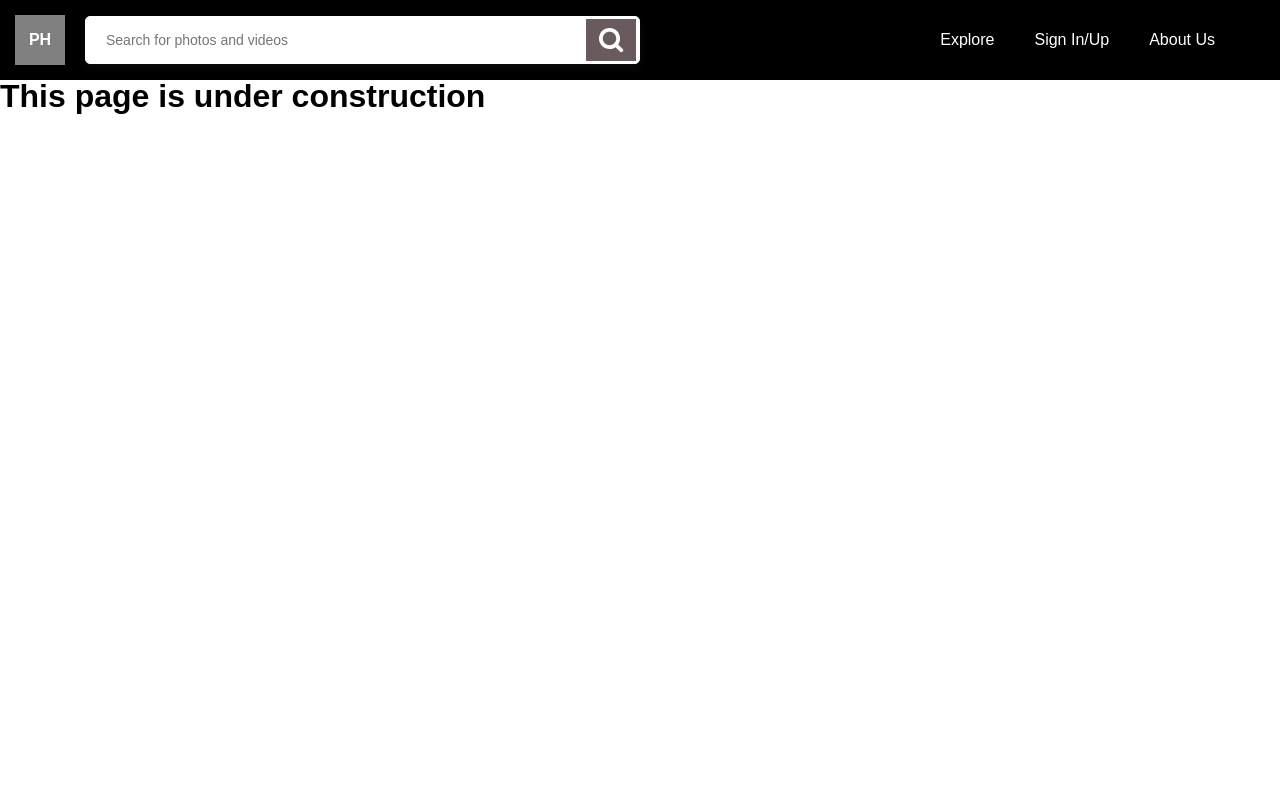
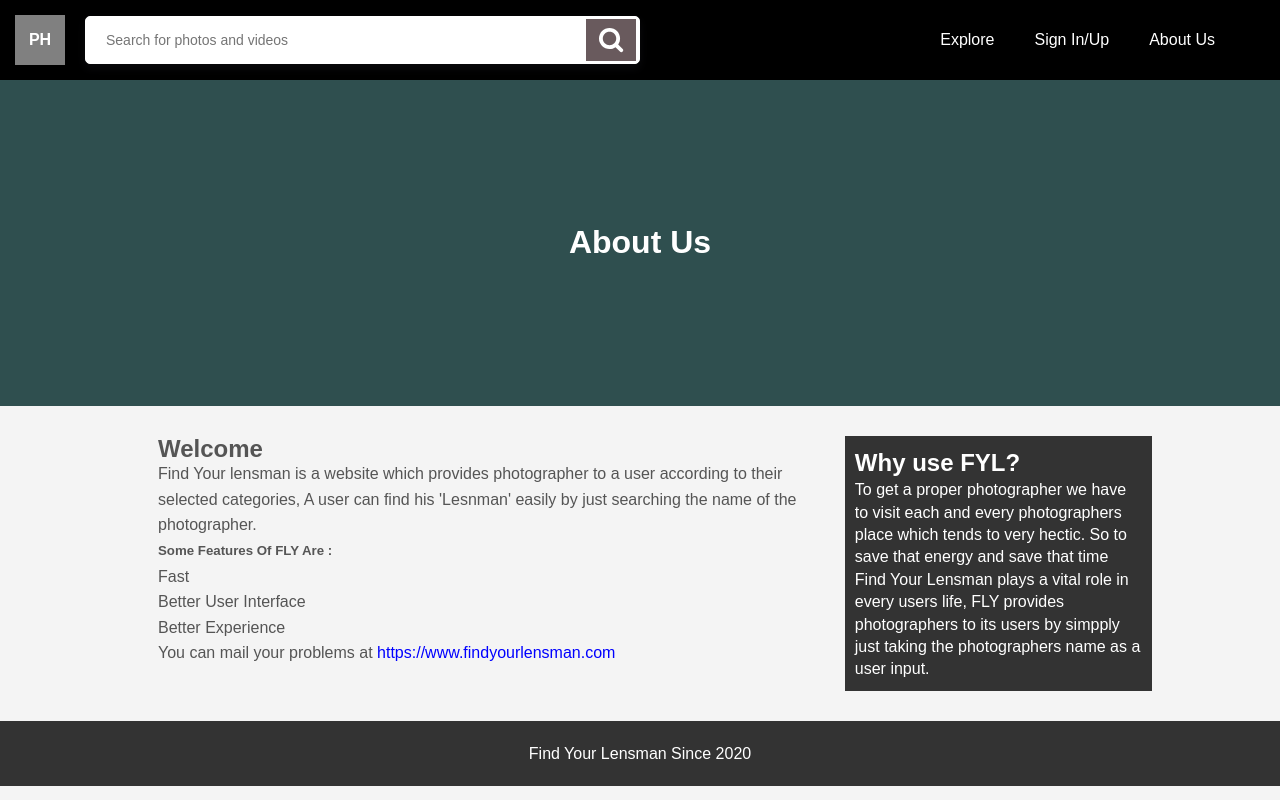
Before and after one commit to amit-k-yadav/photohire-django, a Django app: page /about/ in a window 1280 px wide. Run offline with Django 3.2, Linux system fonts and the light colour scheme.

Commit message:
ADD - About page

```diff
--- a/photohireapp/static/photohireapp/css/about.css
+++ b/photohireapp/static/photohireapp/css/about.css
@@ -0,0 +1,65 @@
+
+.heading{
+    text-align: center;
+    background-color: darkslategrey;
+    color: #fff;
+    padding: 150px;
+}
+.container
+{
+    width: 80%;
+    margin: auto;
+    overflow: hidden;
+}
+
+#main
+{
+    float: left;
+    width: 70%;
+    padding: 0 30px;
+    box-sizing: border-box;
+    background-color: #f4f4f4;
+    color: #555;
+    line-height: 1.6em;
+    margin: 0;
+    margin-top: 30px;
+}
+
+
+#side-bar
+{
+    float: right;
+    width: 30%;
+    background: #333;
+    color: #fff;
+    padding: 10px;
+    box-sizing: border-box;
+    margin-top: 30px;
+}
+
+#main-footer
+{
+    background: #333;
+    color: #fff;
+    text-align: center;
+    padding: 20px;
+    margin-top: 30px;
+}
+/* With the help of a {Media Query} is means that we are making the {Main, side-bar} class reposnsive */
+@media(max-width:600px){
+    #main{
+        width: 100%;
+        float: none;
+    }
+    #side-bar{
+        width: 100%;
+        float: none;
+    }
+}
+
+body{
+    background-color: #f4f4f4;
+    color: #555;
+    line-height: 1.6em;
+    margin: 0;
+}
--- a/photohireapp/templates/photohireapp/about.html
+++ b/photohireapp/templates/photohireapp/about.html
@@ -8,7 +8,41 @@
 {% block title %}-About{% endblock %}
 
 {% block content %}
-<h1>
-    This page is under construction
-</h1>
+  <head>
+      <title>About Us</title>
+      <link rel="stylesheet" href="AboutUs.css">
+  </head>
+  <body>
+      <div class = "heading">
+          <h1>About Us</h1>
+      </div>
+      <div class="container">
+          <section id = "main">
+              <h1>Welcome</h1>
+              <p>
+                  <b>Find Your lensman</b> is a website which provides photographer to a user according to their selected categories,
+                  A user can find his 'Lesnman' easily by just searching the name of the photographer.
+                  <h5>Some Features Of FLY Are :</h5>
+                  <ul>
+                      <li>Fast</li>
+                      <li>Better User Interface</li>
+                      <li>Better Experience</li>
+                  </ul>
+              </p>
+              <p>You can mail your problems at <font style="color: blue;">https://www.findyourlensman.com</font></p>
+          </section>
+
+          <aside id = "side-bar">
+              <h2>Why use FYL?</h2>
+              <p style="font-family: arial;">
+                  To get a proper photographer we have to visit each and every photographers place which tends to very hectic.
+                  So to save that energy and save that time Find Your Lensman plays a vital role in every users life, FLY provides photographers to its users
+                  by simpply just taking the photographers name as a user input.
+              </p>
+          </aside>
+      </div>
+      <footer id = "main-footer">
+          <p>Find Your Lensman Since 2020</p>
+      </footer>
+  </body>
 {% endblock %}
```
